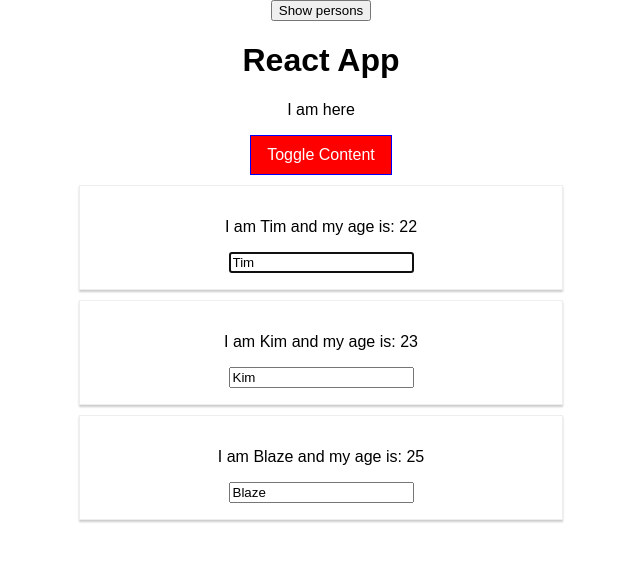
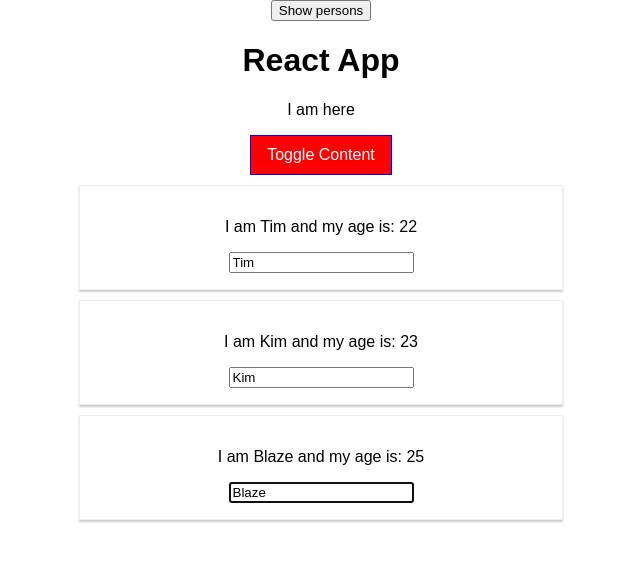
Before and after one commit to akshit-sehgal/react-samples, a React app: page / in a window 1280 px wide. Both pictures are taken after a click on the button "Show persons". Shown: the top 562 px of the page, without its empty margins (319-959 px from the left). Built offline with nearby package versions, Linux system fonts and the light colour scheme.

Commit message:
Forwarding Refs

```diff
--- a/src/components/Persons/Person/Person.js
+++ b/src/components/Persons/Person/Person.js
@@ -7,7 +7,7 @@
     constructor(props){
         super(props);
         console.log('[Person.js] inside constructor', props);
-
+        this.inputElement = React.createRef();
       }
       componentWillMount(){
         console.log('[Person.js] inside component will mount');
@@ -15,10 +15,10 @@
       }
       componentDidMount(){
         console.log('[Person.js] inside component did mount');
-        if(this.props.position === 0)
-        this.inputElement.focus();
       }
-
+      focus(){
+          this.inputElement.current.focus();
+      }
         render(){
             console.log('[Person.js] inside render');
         return (
@@ -26,7 +26,7 @@
             <p onClick={this.props.click}>I am {this.props.name} and my age is: {this.props.age}</p>
             <p>{this.props.children}</p>
             <input
-            ref={(inp) => {this.inputElement = inp}}
+            ref={this.inputElement}
             type="text"
             onChange={this.props.changed}
             value={this.props.name}/>
--- a/src/components/Persons/Persons.js
+++ b/src/components/Persons/Persons.js
@@ -5,7 +5,7 @@
   constructor(props){
     super(props);
     console.log('[Persons.js] inside constructor', props);
-
+    this.lastPersonRef = React.createRef();
   }
   componentWillMount(){
     console.log('[Persons.js] inside component will mount');
@@ -13,7 +13,7 @@
   }
   componentDidMount(){
     console.log('[Persons.js] inside component did mount');
-
+    this.lastPersonRef.current.focus();
   }
   componentWillReceiveProps(nextProps){
     console.log('[Update persons.js] inside componentWillReceiveProps',nextProps)
@@ -40,6 +40,7 @@
                 position={index}
                 age={person.age}
                 click={()=>this.props.clicked(index)}
+                forwardedRef={this.lastPersonRef}
                 key={person.id}
                 changed={(event) => this.props.changed(event, person.id)}/>
         }
--- a/src/hoc/WithClass2.js
+++ b/src/hoc/WithClass2.js
@@ -12,7 +12,7 @@
         render(){
             return (
                 <div className={className}>
-                <WrappedComponent {...this.props}/>
+                <WrappedComponent ref={this.props.forwardedRef} {...this.props}/>
                 </div>
             );
         }
```
